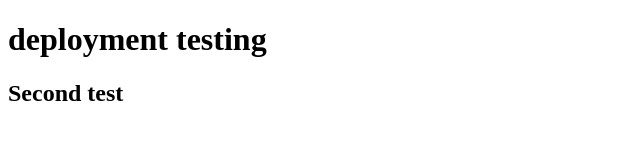
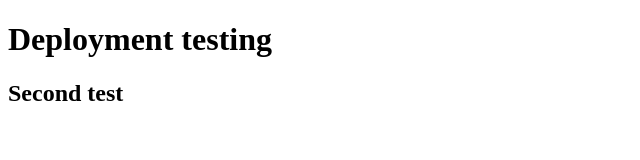
Before and after one commit to emmanuelmaina/Git-Recap, a plain HTML site: page index.html in a window 1280 px wide. Shown: the whole page, without its empty margins (0-640 px from the left). Drawn offline with Linux system fonts and the light colour scheme.

Commit message:
Fix heading case for deployment testing

```diff
--- a/index.html
+++ b/index.html
@@ -6,7 +6,7 @@
     <title>Document</title>
 </head>
 <body>
-    <h1>deployment testing</h1>
+    <h1>Deployment testing</h1>
     <h2>Second test</h2>
 </body>
 </html>
```
